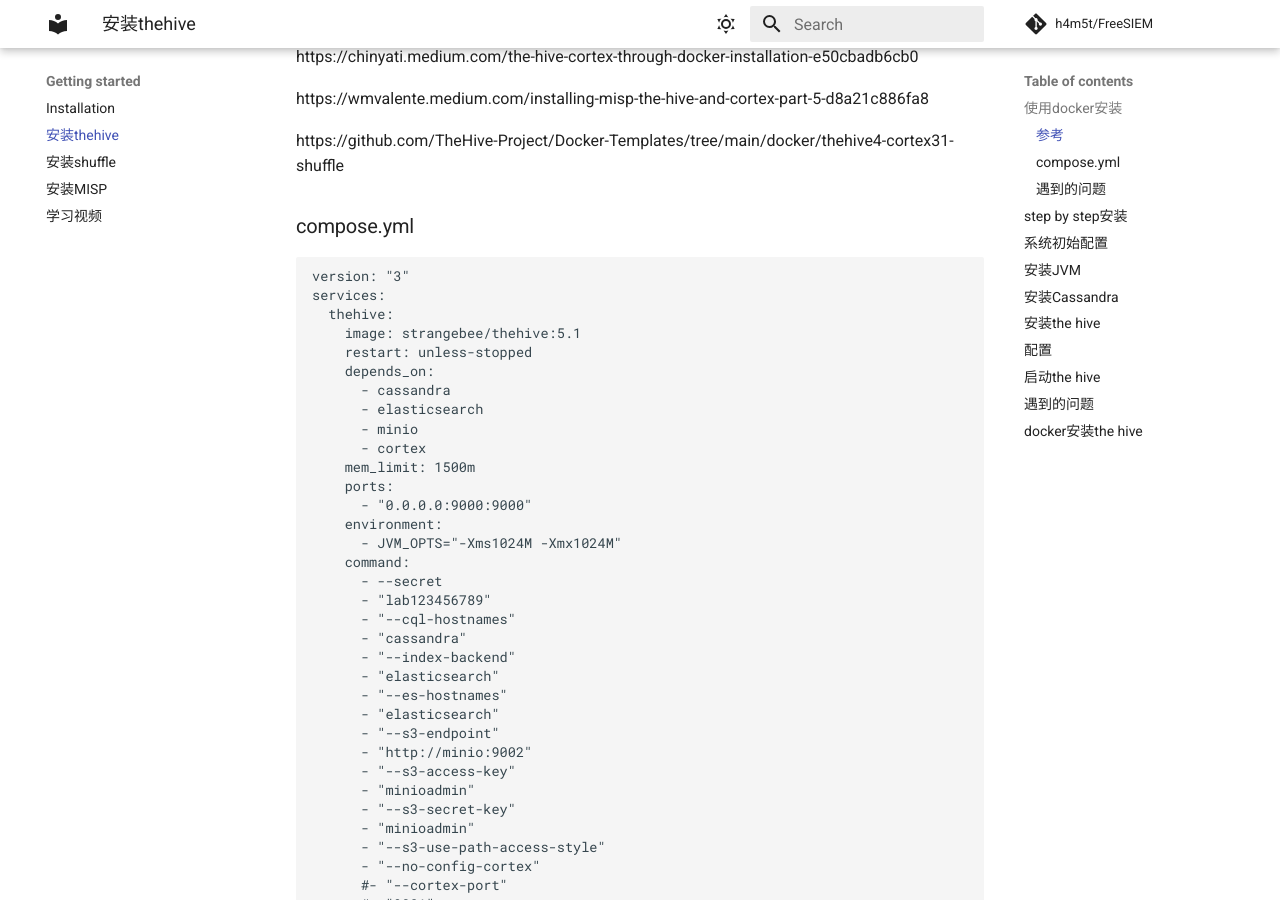
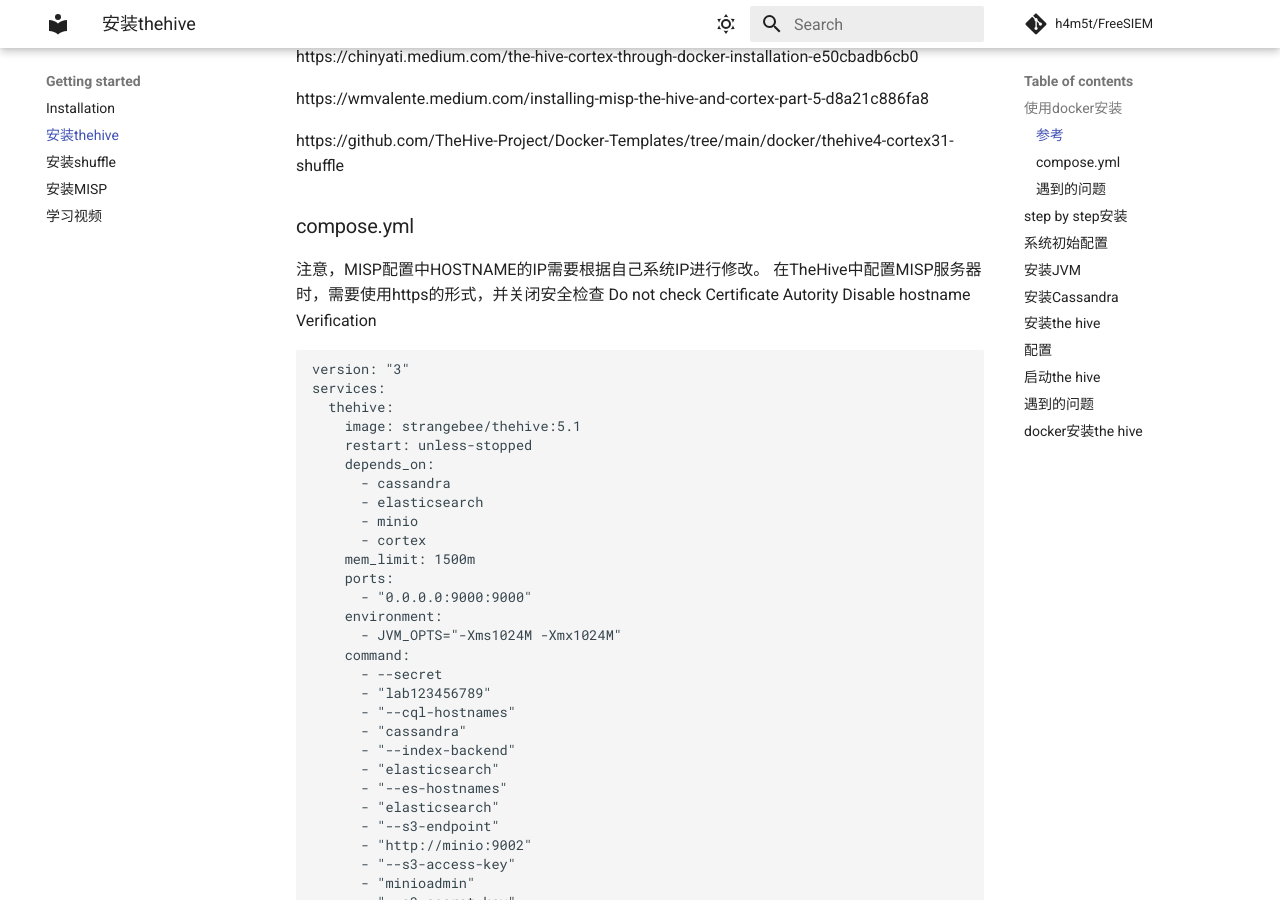
Before and after one commit to h4m5t/FreeSIEM, an MkDocs documentation site: the page built from docs/install_thehive.md, in a window 1280 px wide and 900 px high, scrolled down 414 px. Built offline with MkDocs 1.6.1 and Material for MkDocs 9.7.7, drawn with Linux system fonts in a browser that asks for light colours; comment, search, counter and statistics services are not loaded.

Commit message:
Update install_thehive.md

````diff
--- a/docs/install_thehive.md
+++ b/docs/install_thehive.md
@@ -15,6 +15,11 @@
 https://github.com/TheHive-Project/Docker-Templates/tree/main/docker/thehive4-cortex31-shuffle
 
 ### compose.yml
+注意，MISP配置中HOSTNAME的IP需要根据自己系统IP进行修改。
+在TheHive中配置MISP服务器时，需要使用https的形式，并关闭安全检查
+Do not check Certificate Autority
+Disable hostname Verification
+
 ```
 version: "3"
 services:
````
